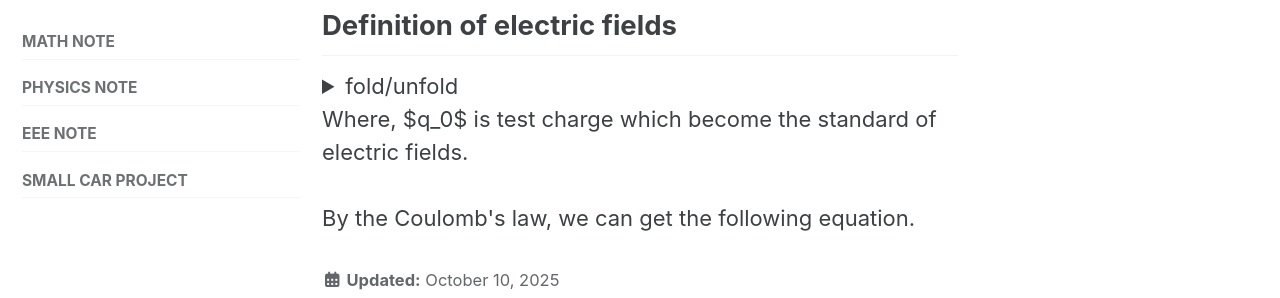
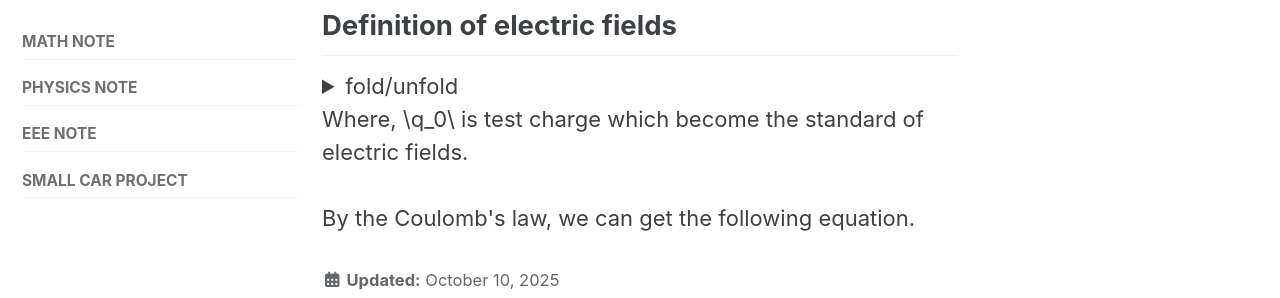
Before and after one commit to enginebeast/enginebeast.github.io, a Jekyll site: the page built from _posts/2025-10-10-electric_fields.html, in a window 1280 px wide and 900 px high. Shown: the part 247-545 px from the top of the window. Built offline with Jekyll 4.4.1, drawn with Linux system fonts in a browser that asks for light colours; cached includes are drawn as plain includes.

Commit message:
Try another latex method

```diff
--- a/_posts/2025-10-10-electric_fields.html
+++ b/_posts/2025-10-10-electric_fields.html
@@ -15,6 +15,6 @@ use_math: true
     $$
 </details>
 
-Where, $q_0$ is test charge which become the standard of electric fields.<br>
+Where, \q_0\ is test charge which become the standard of electric fields.<br>
 <br>
 By the Coulomb's law, we can get the following equation.
```
